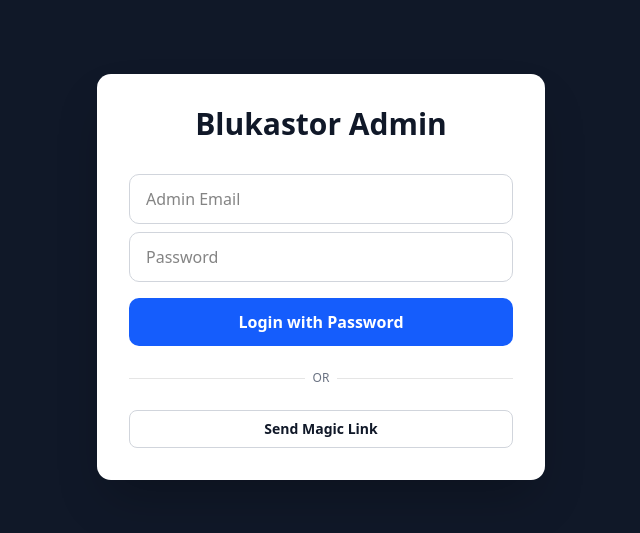
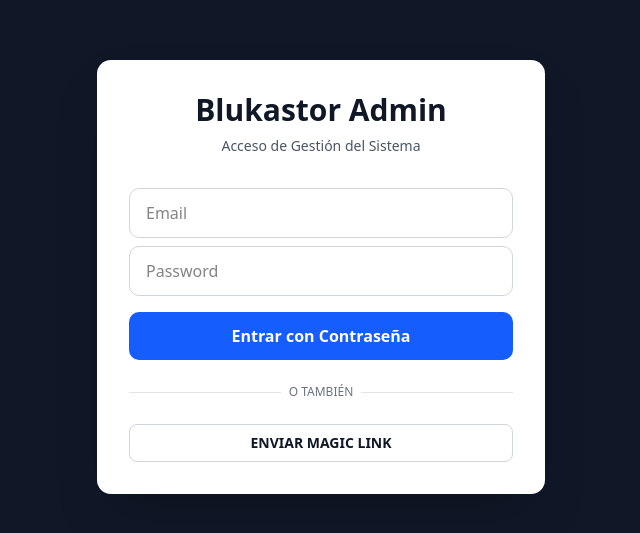
Before and after one commit to aortiz13/blukastor, a Next.js app in the folder frontend/: page /login in a window 1280 px wide. Shown: the part 123-656 px from the top of the page, without its empty margins (319-959 px from the left). Built offline with nearby package versions, Linux system fonts and the light colour scheme; no server answers.

Commit message:
Fix: Password login fallback to bypass email rate limits

```diff
--- a/frontend/app/(portal)/[domain]/login/page.tsx
+++ b/frontend/app/(portal)/[domain]/login/page.tsx
@@ -11,6 +11,8 @@
     const rawDomain = params?.domain as string
     const domain = decodeURIComponent(rawDomain || '')
 
+    const [company, setCompany] = useState<any>(null)
+    const [email, setEmail] = useState('')
     const [password, setPassword] = useState('')
     const [isLoading, setIsLoading] = useState(false)
     const [message, setMessage] = useState('')
--- a/frontend/app/login/page.tsx
+++ b/frontend/app/login/page.tsx
@@ -1,32 +1,15 @@
 'use client'
 
-import { useState, useEffect } from 'react'
+import { useState } from 'react'
 import { createClient } from '@/lib/supabase/client'
 import { Loader2 } from 'lucide-react'
 
-export default function AdminLoginPage() {
+export default function RootLoginPage() {
     const [email, setEmail] = useState('')
     const [password, setPassword] = useState('')
     const [isLoading, setIsLoading] = useState(false)
     const [message, setMessage] = useState('')
     const supabase = createClient()
-
-    // NOTE: 'domain', 'getCompanyByDomain', 'setCompany', and 'company' are not defined in the provided context.
-    // This useEffect block will cause errors unless these are defined elsewhere.
-    // Adding it as per instruction.
-    const [company, setCompany] = useState<any>(null) // Added to make 'company' available
-    const domain = typeof window !== 'undefined' ? window.location.hostname : '' // Added to make 'domain' available
-    const getCompanyByDomain = async (supabaseClient: any, domainName: string) => {
-        // Placeholder for actual implementation
-        console.log('Fetching company by domain:', domainName)
-        return { name: 'Blukastor', frontend_config: { logo_url: '', primary_color: '#000000' } }
-    }
-
-    useEffect(() => {
-        if (domain) {
-            getCompanyByDomain(supabase, domain).then(setCompany)
-        }
-    }, [domain, supabase])
 
     const handleMagicLink = async (e: React.FormEvent) => {
         e.preventDefault()
@@ -62,17 +45,17 @@
         if (error) {
             setMessage('Error: ' + error.message)
         } else {
+            // Redirect to dashboard for admin/root login
             window.location.href = '/dashboard'
         }
     }
-
-    const branding = company?.frontend_config || {}
 
     return (
         <div className="flex min-h-screen items-center justify-center bg-gray-900">
             <div className="w-full max-w-md space-y-8 rounded-xl bg-white p-8 shadow-2xl">
                 <div className="text-center">
                     <h1 className="text-3xl font-extrabold text-gray-900">Blukastor Admin</h1>
+                    <p className="mt-2 text-sm text-gray-600">Acceso de Gestión del Sistema</p>
                 </div>
 
                 <div className="mt-8 space-y-6">
@@ -80,7 +63,7 @@
                         <div className="space-y-2">
                             <input
                                 type="email"
-                                placeholder="Admin Email"
+                                placeholder="Email"
                                 required
                                 className="w-full rounded-lg border border-gray-300 px-4 py-3 focus:outline-none focus:ring-2 focus:ring-blue-500"
                                 value={email}
@@ -100,23 +83,24 @@
                             disabled={isLoading}
                             className="flex w-full items-center justify-center rounded-lg bg-blue-600 py-3 font-bold text-white transition hover:bg-blue-700 disabled:opacity-50"
                         >
-                            {isLoading ? <Loader2 className="mr-2 animate-spin" size={20} /> : 'Login with Password'}
+                            {isLoading ? <Loader2 className="mr-2 animate-spin" size={20} /> : 'Entrar con Contraseña'}
                         </button>
                     </form>
 
                     <div className="relative">
                         <div className="absolute inset-0 flex items-center"><span className="w-full border-t"></span></div>
-                        <div className="relative flex justify-center text-xs uppercase"><span className="bg-white px-2 text-gray-500">Or</span></div>
+                        <div className="relative flex justify-center text-xs uppercase"><span className="bg-white px-2 text-gray-500">O también</span></div>
                     </div>
 
                     <button
                         onClick={handleMagicLink}
                         disabled={isLoading}
-                        className="flex w-full justify-center rounded-md border border-gray-300 bg-white px-3 py-2 text-sm font-semibold text-gray-900 hover:bg-gray-50"
+                        className="flex w-full justify-center rounded-md border border-gray-300 bg-white px-3 py-2 text-sm font-semibold text-gray-900 hover:bg-gray-50 uppercase"
                     >
-                        Send Magic Link
+                        Enviar Magic Link
                     </button>
                 </div>
+
                 {message && (
                     <p className={`mt-4 text-center text-sm font-medium ${message.startsWith('Error') ? 'text-red-500' : 'text-blue-600'}`}>
                         {message}
```
